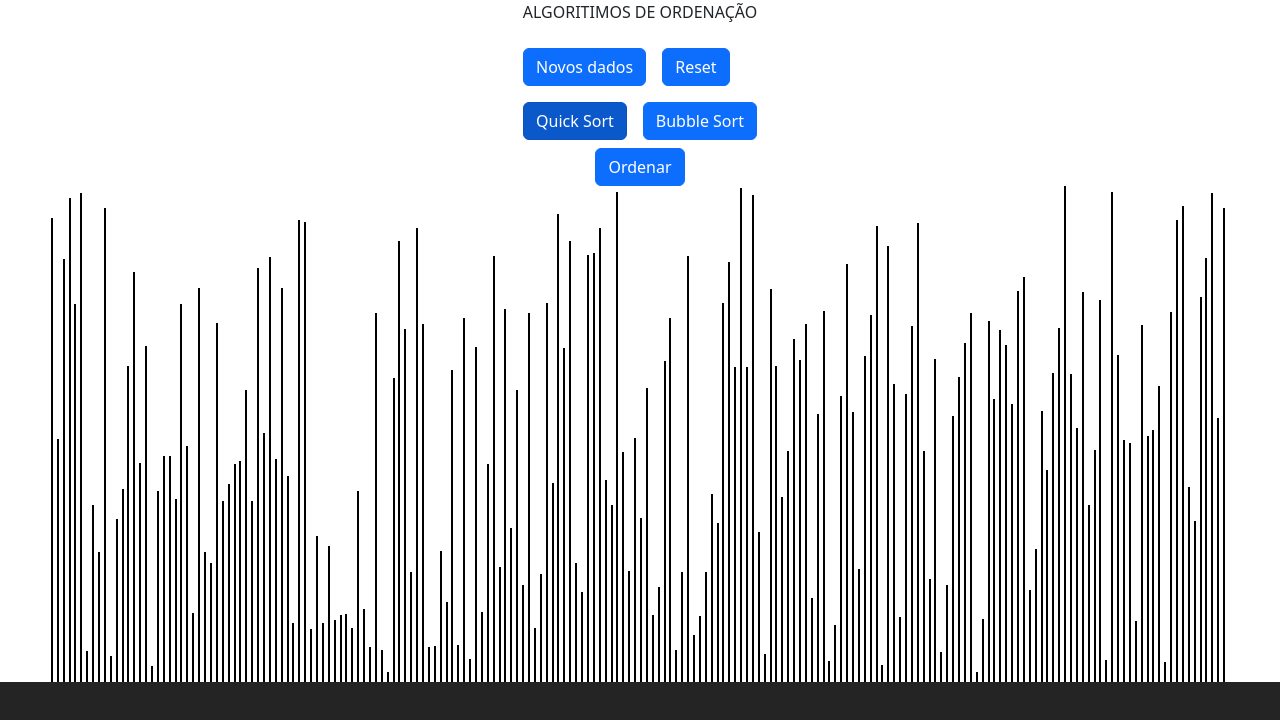
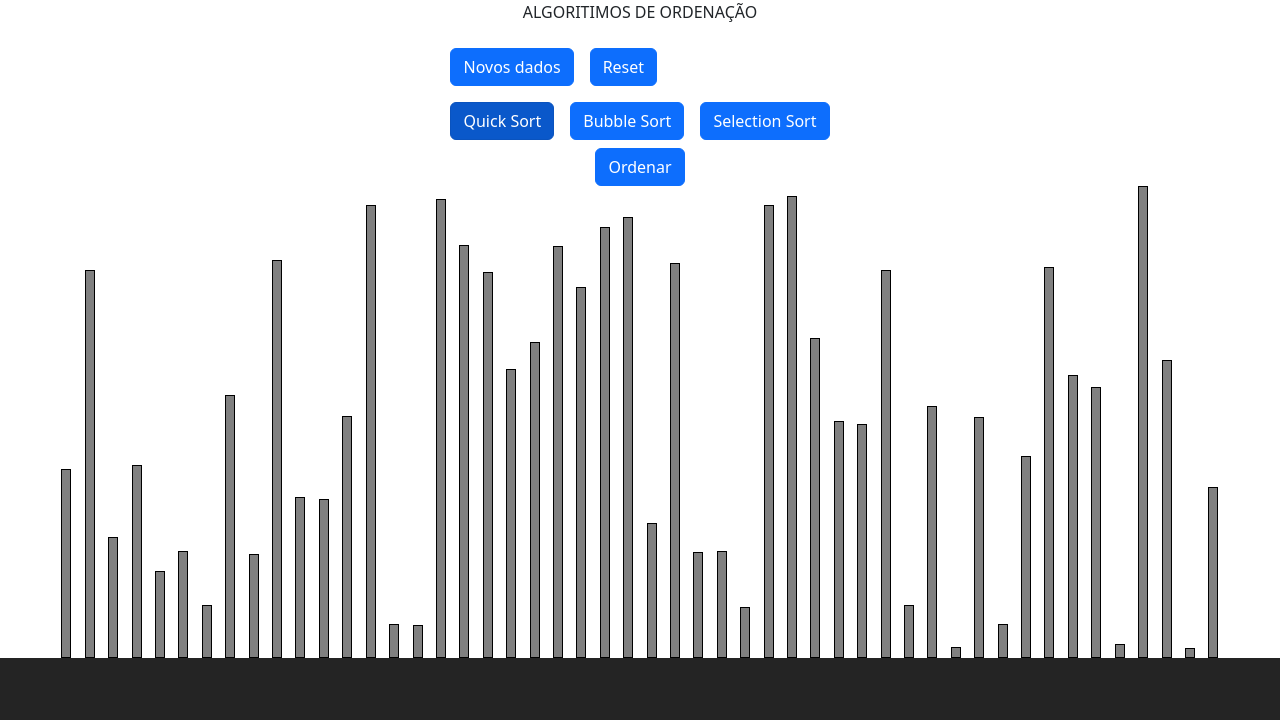
Before and after one commit to LucasDiasAl/sort-visualization, a React (Vite) app: page / in a window 1280 px wide. Shown: the top 720 px of the page. Built offline with nearby package versions, Linux system fonts and the light colour scheme.

Commit message:
implementado mais dois algoritimos: bubble e selection

```diff
--- a/src/animations/BubbleSort.jsx
+++ /dev/null
@@ -1,46 +0,0 @@
-import bubbleSort from "../func/bubbleSort";
-
-function bubbleSortAnimation(dataArray, SPEED, setDataArray) {
-  const { visualization, sorting } = bubbleSort(dataArray);
-  const timeOuts = [];
-  for (let i in visualization) {
-    const frame = visualization[i];
-    const bar1 = document.querySelector(`.bar-index-${frame.bar1.originIndex}`);
-    const bar2 = document.querySelector(`.bar-index-${frame.bar2.originIndex}`);
-    const timeOut = setTimeout(() => {
-      bar1.style.background = "blue";
-      bar2.style.background = "red";
-      setTimeout(() => {
-        if (frame.swap > 0) {
-          const bar1Index = dataArray.indexOf(frame.bar1);
-          const bar2Index = dataArray.indexOf(frame.bar2);
-          dataArray[bar1Index] = frame.bar2;
-          dataArray[bar2Index] = frame.bar1;
-          setDataArray([...dataArray]);
-        }
-      }, SPEED / 3);
-      setTimeout(() => {
-        bar1.style.background = "grey";
-        bar2.style.background = "grey";
-        if (i === visualization.length - 1) {
-          for (let e in sorting) {
-            const bar = document.querySelector(
-              `.bar-index-${dataArray[e].originIndex}`
-            );
-            bar.style.background = "green";
-            // console.log(sorting[e] === dataArray[e]) ---> PARA TESTES APENAS
-          }
-          const sortBtn = document.querySelector("#sort-btn");
-          const newDataBtn = document.querySelector("#create-new-data-btn");
-          sortBtn.disabled = false;
-          newDataBtn.disabled = false;
-          // console.log(sorting.length === dataArray.length) --> PARA TESTES APENAS
-        }
-      }, SPEED / 1.5);
-    }, SPEED * (i + 1));
-    timeOuts.push(timeOut);
-  }
-  return timeOuts;
-}
-
-export default bubbleSortAnimation;
--- /dev/null
+++ b/src/animations/bubbleSort.jsx
@@ -0,0 +1,50 @@
+import bubbleSort from "../func/bubbleSort";
+
+function bubbleSortAnimation(dataArray, SPEED, setDataArray) {
+  const { visualization, sorting } = bubbleSort(dataArray);
+  const timeOuts = [];
+  for (let i in visualization) {
+    const frame = visualization[i];
+    const bar1 = document.querySelector(`.bar-index-${frame.bar1.originIndex}`);
+    const bar2 = document.querySelector(`.bar-index-${frame.bar2.originIndex}`);
+    const timeOut = setTimeout(() => {
+      bar1.style.background = "yellow";
+      bar2.style.background = "blue";
+      setTimeout(() => {
+        if (frame.swap > 0) {
+          const bar1Index = dataArray.indexOf(frame.bar1);
+          const bar2Index = dataArray.indexOf(frame.bar2);
+          dataArray[bar1Index] = frame.bar2;
+          dataArray[bar2Index] = frame.bar1;
+          setDataArray([...dataArray]);
+        }
+        setTimeout(() => {
+          bar2.style.background = "grey";
+          if (Number(i) == visualization.length - 1) {
+            for (let e in sorting) {
+              const bar = document.querySelector(
+                `.bar-index-${dataArray[e].originIndex}`
+              );
+              bar.style.background = "green";
+              // console.log(sorting[e] === dataArray[e]) ---> PARA TESTES APENAS
+            }
+
+            const newDataBtn = document.querySelector("#create-new-data-btn");
+            newDataBtn.disabled = false;
+            // console.log(sorting.length === dataArray.length) --> PARA TESTES APENAS
+          } else if (frame.bar2 === visualization[Number(i) + 1].bar1) {
+            // PARA QUANDO FOR HAVER UM TROCA DE PIVO(BARRA PRINCIPAL) USADO NA COMPARACAO
+            bar1.style.background = "grey";
+            bar2.style.background = "yellow";
+          } else if (frame.bar1 !== visualization[Number(i) + 1].bar1) {
+            bar1.style.background = "grey";
+          }
+        }, SPEED / 1.5);
+      }, SPEED / 3);
+    }, SPEED * i);
+    timeOuts.push(timeOut);
+  }
+  return timeOuts;
+}
+
+export default bubbleSortAnimation;
--- a/src/animations/QuickSort.jsx
+++ b/src/animations/quickSort.jsx
@@ -2,7 +2,7 @@ import quickSort from "../func/quickSort";
 
 function quickSortAnimation(dataArray, SPEED, setDataArray) {
   const { sorting, visualization } = quickSort({
-    sorting: dataArray,
+    sorting: [...dataArray],
     visualization: [],
   });
   const timeOuts = [];
@@ -18,7 +18,7 @@ function quickSortAnimation(dataArray, SPEED, setDataArray) {
     const timeOut = setTimeout(() => {
       // timeout para a animaçao da comparacao
       if (i === 0 || visualization[i - 1].pivot !== pivot) {
-        pivotDiv.style.background = "red";
+        pivotDiv.style.background = "yellow";
       }
 
       comparisonBar.style.background = "blue";
@@ -34,7 +34,6 @@ function quickSortAnimation(dataArray, SPEED, setDataArray) {
           dataArray.splice(currPivotIndex, 0, bar);
           setDataArray([...dataArray]);
         }
-      }, SPEED / 3);
         setTimeout(() => {
           // timeout para a finalizar o processo
           if (
@@ -55,17 +54,15 @@ function quickSortAnimation(dataArray, SPEED, setDataArray) {
               bar.style.background = "green";
               // console.log(sorting[e] === dataArray[e]) ---> PARA TESTES APENAS
             }
-          const sortBtn = document.querySelector("#sort-btn");
             const newDataBtn = document.querySelector("#create-new-data-btn");
-          sortBtn.disabled = false;
             newDataBtn.disabled = false;
             // console.log(sorting.length === dataArray.length) --> PARA TESTES APENAS
           }
         }, SPEED / 1.5);
+      }, SPEED / 3);
     }, i * SPEED);
     timeOuts.push(timeOut);
   }
-  console.log(timeOuts);
   return timeOuts;
 }
 
--- /dev/null
+++ b/src/animations/selectionSort.jsx
@@ -0,0 +1,90 @@
+import selectionSort from "../func/selectionSort";
+
+function selectionSortAnimation(dataArray, SPEED, setDataArray) {
+  const { sorting, visualization } = selectionSort(dataArray);
+  let currentPivotBar = null;
+  const timeOuts = [];
+
+  visualization.forEach((frame, i) => {
+    const timeOut = setTimeout(() => {
+      const bar1 = document.querySelector(
+        `.bar-index-${frame.smallestBar.originIndex}`
+      );
+      const bar2 = document.querySelector(
+        `.bar-index-${frame.comparingBar.originIndex}`
+      );
+
+      if (currentPivotBar === null) {
+        // VERDE PARA A BARRA QUE SE ENCONTRA O INDEX ONDE QUEREMOS BOTAR A MENOR BARRA
+        // AZUL PARA COMPARACAO
+        bar1.style.background = "green";
+        bar2.style.background = "blue";
+        currentPivotBar = frame.smallestBar;
+      } else if (frame.swap === 1) {
+        currentPivotBar = null;
+        // AMARELO DURANTO O CICLO DE TROCA
+        bar1.style.background = "yellow";
+        bar2.style.background = "yellow";
+      } else if (currentPivotBar !== frame.smallestBar) {
+        // AMARELO PARA QUANDO ACHAMOS UM NOVO PIVO MENOR QUE O INICAL
+        bar1.style.background = "yellow";
+      }
+      // AZUL PARA COMPARACAO
+      bar2.style.background = "blue";
+
+      setTimeout(() => {
+        if (frame.swap === 1) {
+          const indexOfPivot = dataArray.indexOf(frame.smallestBar);
+          const indexOfComparing = dataArray.indexOf(frame.comparingBar);
+          [dataArray[indexOfPivot], dataArray[indexOfComparing]] = [
+            dataArray[indexOfComparing],
+            dataArray[indexOfPivot],
+          ];
+          setDataArray([...dataArray]);
+        }
+
+        setTimeout(() => {
+          bar2.style.background = "grey";
+
+          if (i === visualization.length - 1) {
+            sorting.forEach((_, e) => {
+              const bar = document.querySelector(
+                `.bar-index-${dataArray[e].originIndex}`
+              );
+              bar.style.background = "green";
+            });
+
+            const newDataBtn = document.querySelector("#create-new-data-btn");
+            newDataBtn.disabled = false;
+          } else if (frame.swap === 1) {
+            // PARA QUANDO FOR FINALIZAR O CICLO E TIVER OCORRIDO UMA TROCA DE POSICOES
+            bar1.style.background = "grey";
+            bar2.style.background = "grey";
+          } else if (
+            currentPivotBar !== frame.smallestBar &&
+            frame.smallestBar !== visualization[i + 1].smallestBar
+          ) {
+            // PARA QUANDO UM NOVO PIVO DE REFERENCIA(BARRA MENOR) FOR ACHADO
+            bar1.style.background = "grey";
+          } else if (
+            // PARA QUANDO O PIVO INICIAL ACABAR SENDO O MENOR E NENHUM OUTRO NAO FOR
+            // ACHADO, NAO SENDO NECESSARIO A TROCA
+            currentPivotBar !== visualization[i + 1].smallestBar &&
+            frame.comparingBar !== visualization[i + 1].smallestBar &&
+            currentPivotBar === frame.smallestBar
+          ) {
+            bar1.style.background = "grey";
+          }
+        }, SPEED / 1.5);
+      }, SPEED / 3);
+    }, SPEED * i);
+
+    timeOuts.push(timeOut);
+  });
+
+  return timeOuts;
+}
+
+export default selectionSortAnimation;
+
+// REFATORAR OS OUTROS ALGORITIMOS SEGUINDO ESTE PADRAO
--- a/src/components/Buttons/MenuButtons.jsx
+++ b/src/components/Buttons/MenuButtons.jsx
@@ -32,6 +32,14 @@ function MenuButtons({ onSortChange, onClickSort, createNewData, onReset }) {
         >
           Bubble Sort
         </button>
+        <button
+          className="btn btn-primary m-2"
+          id="SelectionSort"
+          value="SelectionSort"
+          onClick={onSortChange}
+        >
+          Selection Sort
+        </button>
       </div>
       <div className="d-flex justify-content-center">
         <button className="btn btn-primary" id="sort-btn" onClick={onClickSort}>
--- a/src/components/dataVisualization/DataVis.css
+++ b/src/components/dataVisualization/DataVis.css
@@ -1,5 +1,6 @@
 .data-bars {
-  width: 2px;
-  background-color: black;
-  margin-right: 1px;
+  width: 10px;
+  background-color: grey;
+  /* margin-right: 1px; */
+  border: 1px solid black;
 }
--- a/src/components/dataVisualization/DataVis.jsx
+++ b/src/components/dataVisualization/DataVis.jsx
@@ -1,14 +1,15 @@
 import { useState, useEffect } from "react";
 import "./DataVis.css";
 
-import quickSortAnimation from "../../animations/QuickSort";
-import bubbleSortAnimation from "../../animations/BubbleSort";
+import quickSortAnimation from "../../animations/quickSort";
+import bubbleSortAnimation from "../../animations/bubbleSort";
+import selectionSortAnimation from "../../animations/selectionSort";
 
 import MenuButtons from "../Buttons/MenuButtons";
 
 function DataVis() {
-  const SPEED = 1;
-  const DATA_SIZE = 200;
+  const SPEED = 100;
+  const DATA_SIZE = 50;
   const [unsortedData, setUnsortedData] = useState([]);
   const [dataArray, setDataArray] = useState([]);
   const [selectedSort, setSelectedSort] = useState("QuickSort");
@@ -22,6 +23,8 @@ function DataVis() {
     const sortsAlgorithms = {
       QuickSort: () => quickSortAnimation(dataArray, SPEED, setDataArray),
       BubbleSort: () => bubbleSortAnimation(dataArray, SPEED, setDataArray),
+      SelectionSort: () =>
+        selectionSortAnimation(dataArray, SPEED, setDataArray),
     };
     const sortFunc = sortsAlgorithms[selectedSort];
     const timeOutsCreated = sortFunc();
@@ -45,6 +48,10 @@ function DataVis() {
     for (let bar of bars) {
       bar.style.backgroundColor = "grey";
     }
+    const sortBtn = document.querySelector("#sort-btn");
+    const newDataBtn = document.querySelector("#create-new-data-btn");
+    sortBtn.disabled = false;
+    newDataBtn.disabled = false;
   };
 
   const createNewData = () => {
--- /dev/null
+++ b/src/func/selectionSort.js
@@ -0,0 +1,22 @@
+const selectionSort = (data) => {
+  const dataToSort = [...data];
+  const size = dataToSort.length - 1;
+  const visualization = [];
+  for (let i = 0; i <= size; i++) {
+    let smallest = i
+    for (let j = i + 1; j <= size; j++) {
+      visualization.push({smallestBar: dataToSort[smallest], comparingBar: dataToSort[j], swap: -1})
+      if (dataToSort[j].height < dataToSort[smallest].height) smallest = j;
+    }
+    if (dataToSort[i] !== dataToSort[smallest]) {
+      visualization.push({smallestBar: dataToSort[i], comparingBar: dataToSort[smallest], swap: 1})
+      const tmp = dataToSort[i];
+      dataToSort[i] = dataToSort[smallest];
+      dataToSort[smallest] = tmp;
+    }
+  }
+  return {sorting: dataToSort, visualization};
+}
+
+export default selectionSort
+console.log(selectionSort([2,6,8,3,5,7,2,3,5,3,4543,45,233,43,2,1,3,5,66,5,234,753,57,2,56,753,4567,34,6]));
```
Lines whose indentation alone changed are shown as unchanged.
